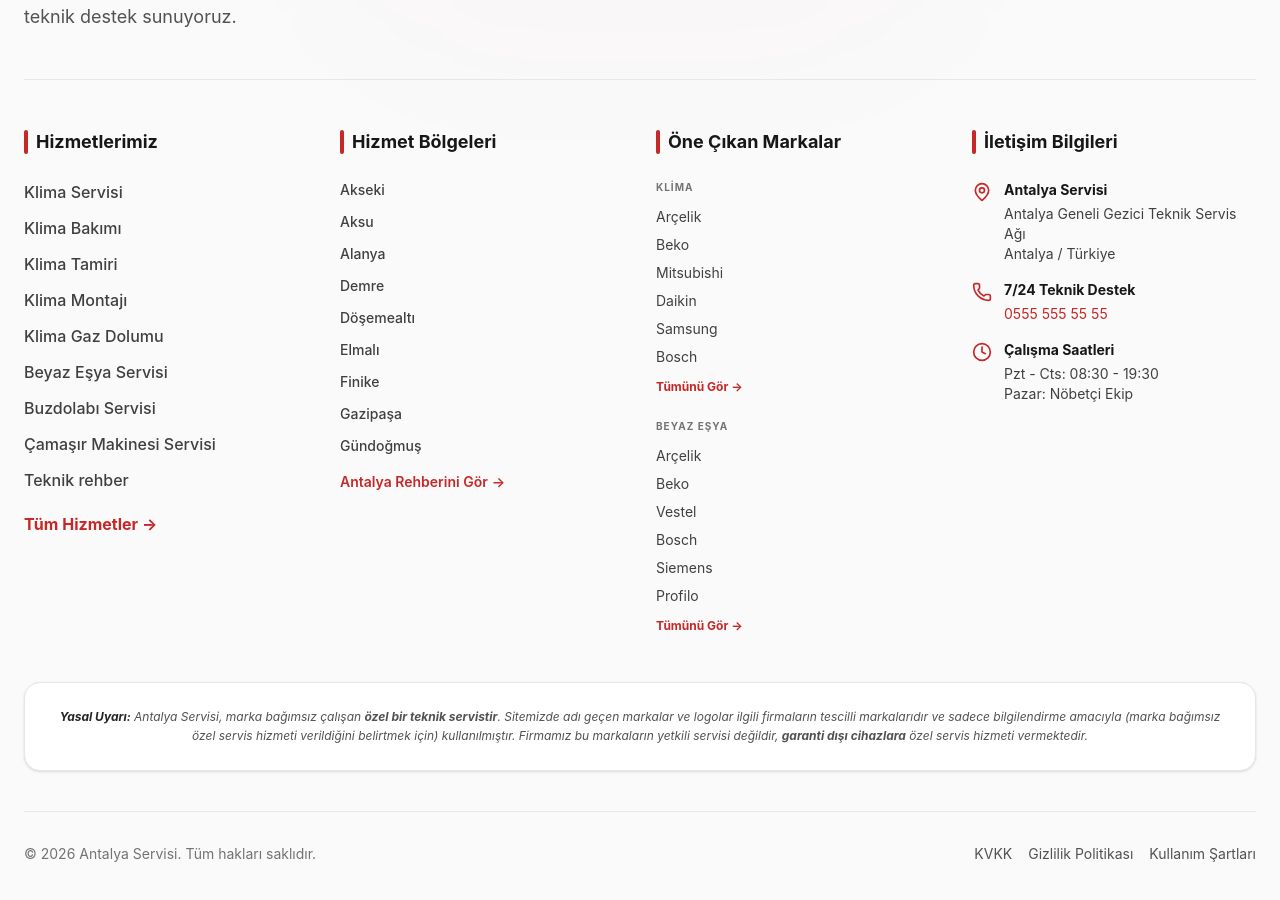
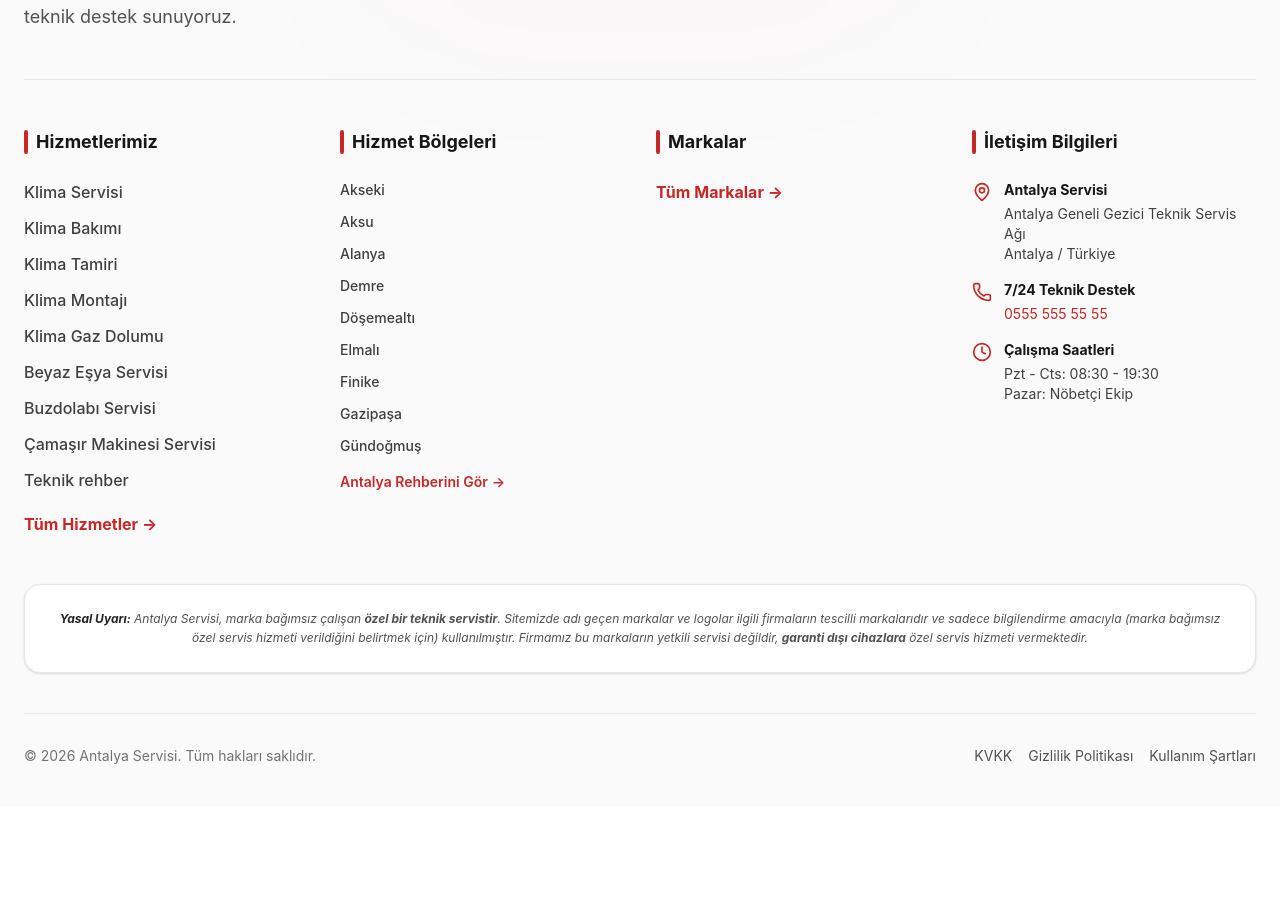
Before and after one commit to aysenur-kaya/antalya-klima-service, a Next.js app: page /antalya in a window 1280 px wide. Shown: the part 5060-5960 px from the top of the page. After the commit the page ends 5866 px from the top, so only its background shows below. Built offline with nearby package versions, Linux system fonts and the light colour scheme; no server answers.

Commit message:
simplify footer brand links

```diff
--- a/src/components/layout/Footer.tsx
+++ b/src/components/layout/Footer.tsx
@@ -1,19 +1,12 @@
 import Link from "next/link";
 import { Phone, MapPin, Clock } from "lucide-react";
-import { ilceler, klimaMarkalari, beyazEsyaMarkalari } from "@/lib/data";
+import { ilceler } from "@/lib/data";
 import { cn } from "@/lib/utils";
 import { CONTACT_INFO } from "@/lib/constants";
 import { allServicePages } from "@/lib/services";
 
 export default function Footer() {
   const popularIlceler = ilceler.slice(0, 9);
-  const popularKlimaMarkalari = klimaMarkalari.filter((b) =>
-    ["mitsubishi", "daikin", "arcelik", "beko", "bosch", "samsung"].includes(b.slug)
-  );
-  const popularBeyazEsyaMarkalari = beyazEsyaMarkalari.filter((b) =>
-    ["bosch", "siemens", "profilo", "arcelik", "beko", "vestel"].includes(b.slug)
-  );
-
   return (
     <footer className="relative bg-neutral-50 pt-20 pb-10 overflow-hidden text-neutral-700 border-t border-gray-200">
       <div className="absolute top-0 left-1/2 -translate-x-1/2 w-[600px] h-[240px] bg-brand-red/[0.018] blur-[90px] pointer-events-none rounded-full" />
@@ -96,48 +89,14 @@
           <div>
             <h4 className="text-neutral-900 font-bold text-lg mb-6 flex items-center gap-2">
               <span className="w-1 h-6 bg-brand-red rounded-full" />
-              Öne Çıkan Markalar
+              Markalar
             </h4>
-            <div className="flex flex-col gap-6">
-              <div>
-                <p className="text-[10px] text-neutral-500 uppercase font-bold mb-3 tracking-widest">Klima</p>
-                <div className="grid grid-cols-2 lg:grid-cols-2 gap-2 md:flex md:flex-col md:gap-2">
-                  {popularKlimaMarkalari.map((b, index) => (
-                    <Link
-                      key={`footer-klima-${b.slug}`}
-                      href={`/servis/${b.slug}-klima-servisi`}
-                      className={`text-sm text-neutral-700 hover:text-brand-red transition-colors ${
-                        index >= 3 ? "hidden md:block" : "block"
-                      }`}
-                    >
-                      {b.name}
-                    </Link>
-                  ))}
-                  <Link href="/servis" className="text-xs font-bold text-brand-red hover:text-[#9f1414] mt-1">
-                    {"Tümünü Gör →"}
-                  </Link>
-                </div>
-              </div>
-              <div>
-                <p className="text-[10px] text-neutral-500 uppercase font-bold mb-3 tracking-widest">Beyaz Eşya</p>
-                <div className="grid grid-cols-2 lg:grid-cols-2 gap-2 md:flex md:flex-col md:gap-2">
-                  {popularBeyazEsyaMarkalari.map((b, index) => (
-                    <Link
-                      key={`footer-beyaz-${b.slug}`}
-                      href={`/servis/${b.slug}-beyaz-esya-servisi`}
-                      className={`text-sm text-neutral-700 hover:text-brand-red transition-colors ${
-                        index >= 3 ? "hidden md:block" : "block"
-                      }`}
-                    >
-                      {b.name}
-                    </Link>
-                  ))}
-                  <Link href="/servis" className="text-xs font-bold text-brand-red hover:text-[#9f1414] mt-1">
-                    {"Tümünü Gör →"}
-                  </Link>
-                </div>
-              </div>
-            </div>
+            <Link
+              href="/servis"
+              className="text-brand-red hover:text-[#9f1414] transition-colors inline-block font-bold"
+            >
+              {"Tüm Markalar →"}
+            </Link>
           </div>
 
           <div>
```
